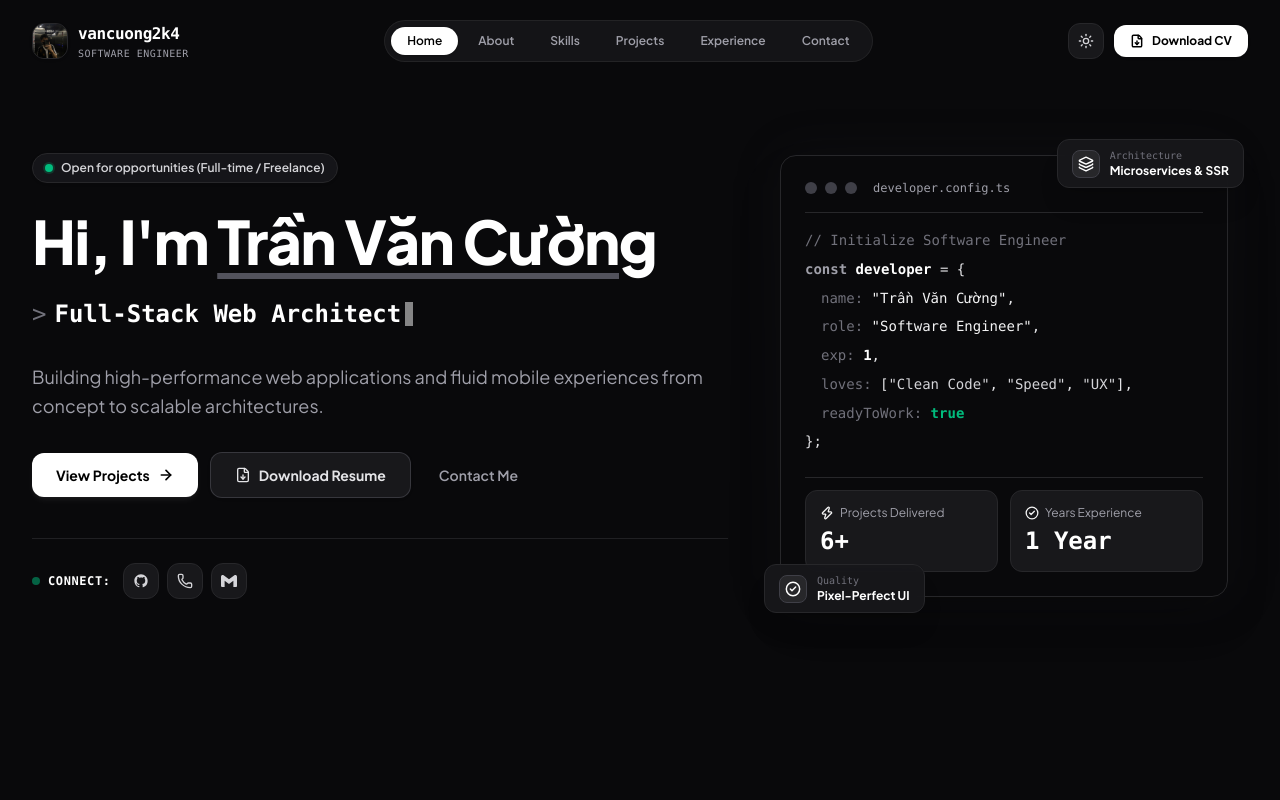
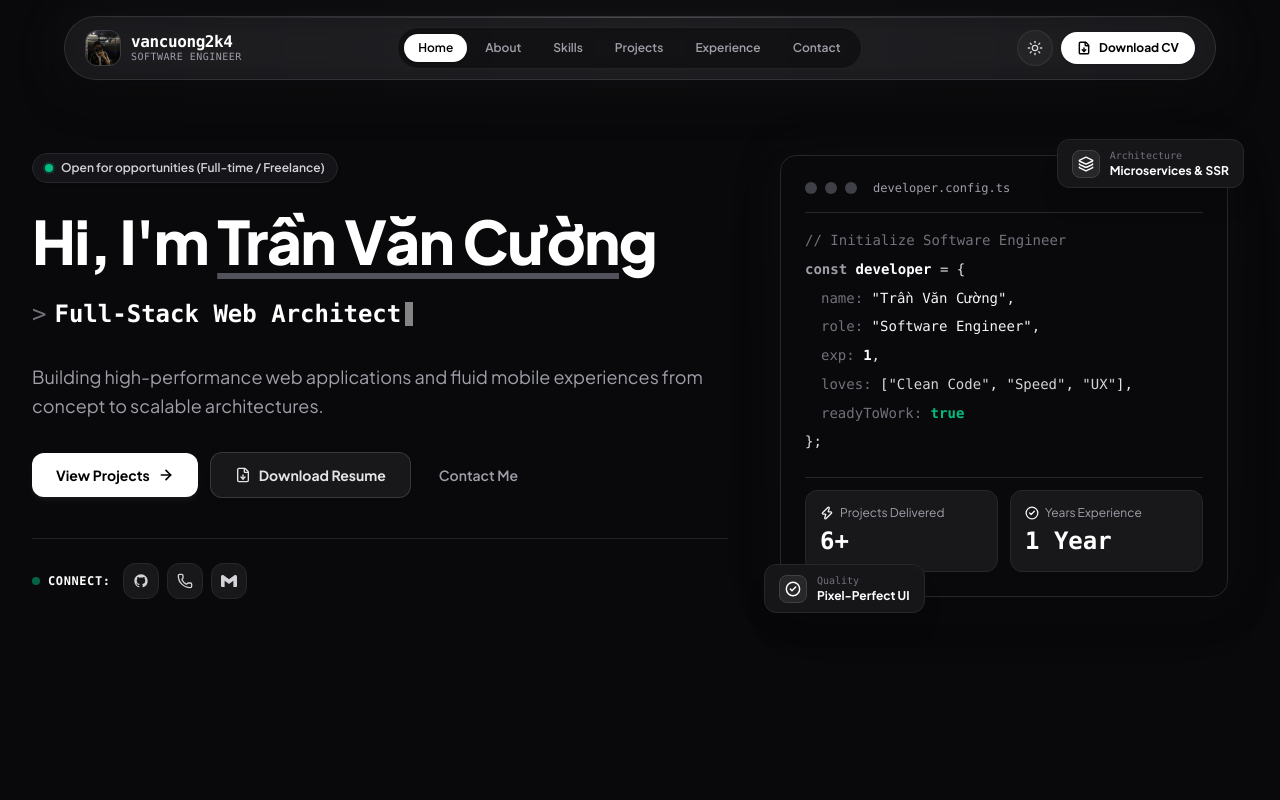
Before and after one commit to vancuong2k4/portfolio, a React (Vite) app: page / in a window 1280 px wide. Shown: the top 800 px of the page. Built offline with nearby package versions, Linux system fonts and the light colour scheme.

Commit message:
feat(navbar): upgrade header into modern floating island capsule with frosted glass and luminous edge

```diff
--- a/src/components/Navbar.tsx
+++ b/src/components/Navbar.tsx
@@ -56,21 +56,29 @@ export const Navbar: React.FC = () => {
   }
 
   return (
-    <header
-      className={`fixed top-0 left-0 right-0 z-50 transition-all duration-300 ${
+    <header className="fixed top-3 sm:top-4 inset-x-0 z-50 px-3 sm:px-6 pointer-events-none">
+      <div className="max-w-6xl mx-auto pointer-events-auto">
+        {/* Floating Capsule Bar */}
+        <div
+          className={`relative px-4 py-2.5 sm:px-5 sm:py-2.5 rounded-2xl sm:rounded-full transition-all duration-300 flex items-center justify-between border ${
             isScrolled
-          ? 'py-3.5 bg-white/90 dark:bg-black/90 backdrop-blur-xl border-b border-zinc-200 dark:border-zinc-800/80 shadow-md shadow-black/5 dark:shadow-black/40'
-          : 'py-5 bg-transparent'
+              ? 'bg-white/90 dark:bg-zinc-900/90 backdrop-blur-2xl border-zinc-300/80 dark:border-zinc-700/80 shadow-[0_12px_40px_rgba(0,0,0,0.12)] dark:shadow-[0_16px_48px_rgba(0,0,0,0.8)]'
+              : 'bg-white/80 dark:bg-zinc-900/80 backdrop-blur-xl border-zinc-200/80 dark:border-zinc-700/60 shadow-[0_8px_32px_rgba(0,0,0,0.06)] dark:shadow-[0_12px_40px_rgba(0,0,0,0.6)]'
           }`}
         >
-      <div className="max-w-7xl mx-auto px-4 sm:px-6 lg:px-8 flex items-center justify-between">
+          {/* Subtle ambient backlight aura */}
+          <div className="absolute -inset-1 rounded-2xl sm:rounded-full bg-gradient-to-r from-zinc-500/10 via-zinc-400/15 dark:via-zinc-500/15 to-zinc-500/10 blur-xl pointer-events-none -z-10" />
+
+          {/* Top Edge Luminous Hairline */}
+          <div className="absolute inset-x-6 top-0 h-[1px] bg-gradient-to-r from-transparent via-zinc-400/30 dark:via-white/20 to-transparent pointer-events-none" />
+
           {/* Brand Logo - Protected Non-Interactive Avatar */}
           <a
             href="#home"
-          className="flex items-center gap-2.5 group cursor-pointer"
+            className="flex items-center gap-2.5 group cursor-pointer shrink-0"
           >
             <div
-            className="relative w-9 h-9 rounded-xl overflow-hidden shadow-sm group-hover:scale-105 transition-transform duration-200 border border-zinc-200 dark:border-zinc-800 bg-zinc-100 dark:bg-zinc-900 shrink-0 select-none"
+              className="relative w-9 h-9 rounded-xl overflow-hidden shadow-xs group-hover:scale-105 transition-transform duration-200 border border-zinc-200 dark:border-zinc-700/80 bg-zinc-100 dark:bg-zinc-800 shrink-0 select-none"
               onContextMenu={(e) => e.preventDefault()}
             >
               <img
@@ -94,17 +102,17 @@ export const Navbar: React.FC = () => {
               />
             </div>
             <div className="flex flex-col">
-            <span className="font-bold text-base tracking-tight text-zinc-900 dark:text-white font-mono">
+              <span className="font-bold text-sm sm:text-base tracking-tight text-zinc-900 dark:text-white font-mono leading-none mb-0.5">
                 vancuong2k4
               </span>
-            <span className="text-[10px] uppercase font-mono tracking-wider text-zinc-500 dark:text-zinc-400">
+              <span className="text-[10px] uppercase font-mono tracking-wider text-zinc-500 dark:text-zinc-400 leading-none">
                 Software Engineer
               </span>
             </div>
           </a>
 
           {/* Desktop Navigation */}
-        <nav className="hidden lg:flex items-center gap-1 bg-zinc-100/80 dark:bg-zinc-900/80 p-1.5 rounded-full border border-zinc-200/80 dark:border-zinc-800/80 backdrop-blur-md">
+          <nav className="hidden lg:flex items-center gap-1 bg-zinc-100/80 dark:bg-zinc-950/60 p-1.5 rounded-full border border-zinc-200/80 dark:border-zinc-800/80 backdrop-blur-md">
             {navItems.map(item => {
               const sectionId = item.href.substring(1)
               const isActive = activeSection === sectionId
@@ -112,7 +120,7 @@ export const Navbar: React.FC = () => {
                 <a
                   key={item.name}
                   href={item.href}
-                className={`px-4 py-1.5 text-xs font-semibold rounded-full transition-all duration-200 ${
+                  className={`px-3.5 py-1.5 text-xs font-semibold rounded-full transition-all duration-200 ${
                     isActive
                       ? 'text-white bg-black dark:text-black dark:bg-white shadow-sm'
                       : 'text-zinc-600 dark:text-zinc-400 hover:text-black dark:hover:text-white hover:bg-zinc-200/50 dark:hover:bg-zinc-800/60'
@@ -125,12 +133,12 @@ export const Navbar: React.FC = () => {
           </nav>
 
           {/* Desktop Action Buttons */}
-        <div className="hidden lg:flex items-center gap-2.5">
+          <div className="hidden lg:flex items-center gap-2">
             {/* Theme Toggle */}
             <button
               onClick={toggleTheme}
               aria-label="Toggle Theme"
-            className="w-9 h-9 rounded-xl flex items-center justify-center text-zinc-600 dark:text-zinc-400 bg-zinc-100 dark:bg-zinc-900 hover:bg-zinc-200 dark:hover:bg-zinc-800 transition-colors border border-zinc-200 dark:border-zinc-800 cursor-pointer"
+              className="w-9 h-9 rounded-full flex items-center justify-center text-zinc-600 dark:text-zinc-400 bg-zinc-100/80 dark:bg-zinc-800/80 hover:bg-zinc-200 dark:hover:bg-zinc-700 transition-colors border border-zinc-200 dark:border-zinc-700/60 cursor-pointer"
             >
               {theme === 'dark' ? (
                 <Sun className="w-4 h-4 text-zinc-300 transition-transform duration-300 hover:rotate-90" />
@@ -142,7 +150,7 @@ export const Navbar: React.FC = () => {
             {/* Resume Download Button - High Contrast Monochrome */}
             <button
               onClick={handleDownloadCV}
-            className="flex items-center gap-2 px-4 py-2 text-xs font-bold rounded-xl text-white dark:text-black bg-black dark:bg-white hover:bg-zinc-800 dark:hover:bg-zinc-200 shadow-sm transition-all cursor-pointer hover:-translate-y-0.5 active:translate-y-0"
+              className="flex items-center gap-2 px-4 py-2 text-xs font-bold rounded-full text-white dark:text-black bg-black dark:bg-white hover:bg-zinc-800 dark:hover:bg-zinc-200 shadow-sm transition-all cursor-pointer hover:scale-105 active:scale-95"
             >
               <FileDown className="w-3.5 h-3.5 stroke-[2.5]" />
               <span>Download CV</span>
@@ -154,7 +162,7 @@ export const Navbar: React.FC = () => {
             <button
               onClick={toggleTheme}
               aria-label="Toggle Theme"
-            className="w-9 h-9 rounded-lg flex items-center justify-center text-zinc-600 dark:text-zinc-400 bg-zinc-100 dark:bg-zinc-900 border border-zinc-200 dark:border-zinc-800"
+              className="w-9 h-9 rounded-lg flex items-center justify-center text-zinc-600 dark:text-zinc-400 bg-zinc-100 dark:bg-zinc-800 border border-zinc-200 dark:border-zinc-700"
             >
               {theme === 'dark' ? (
                 <Sun className="w-4 h-4 text-zinc-300" />
@@ -166,7 +174,7 @@ export const Navbar: React.FC = () => {
             <button
               onClick={() => setIsMobileMenuOpen(!isMobileMenuOpen)}
               aria-label="Open Navigation Menu"
-            className="w-9 h-9 rounded-lg flex items-center justify-center text-zinc-900 dark:text-white bg-zinc-100 dark:bg-zinc-900 border border-zinc-200 dark:border-zinc-800"
+              className="w-9 h-9 rounded-lg flex items-center justify-center text-zinc-900 dark:text-white bg-zinc-100 dark:bg-zinc-800 border border-zinc-200 dark:border-zinc-700"
             >
               {isMobileMenuOpen ? <X className="w-5 h-5" /> : <Menu className="w-5 h-5" />}
             </button>
@@ -179,7 +187,7 @@ export const Navbar: React.FC = () => {
             isMobileMenuOpen ? 'max-h-[500px] opacity-100' : 'max-h-0 opacity-0 pointer-events-none'
           }`}
         >
-        <div className="mt-2 mx-4 p-4 rounded-2xl bg-white/95 dark:bg-zinc-950/95 backdrop-blur-xl border border-zinc-200 dark:border-zinc-800 shadow-2xl flex flex-col gap-1">
+          <div className="mt-2 p-4 rounded-2xl bg-white/95 dark:bg-zinc-900/95 backdrop-blur-2xl border border-zinc-200 dark:border-zinc-700/80 shadow-2xl flex flex-col gap-1">
             {navItems.map(item => {
               const sectionId = item.href.substring(1)
               const isActive = activeSection === sectionId
@@ -191,7 +199,7 @@ export const Navbar: React.FC = () => {
                   className={`px-4 py-3 rounded-xl text-sm font-semibold transition-colors ${
                     isActive
                       ? 'text-white bg-black dark:text-black dark:bg-white'
-                    : 'text-zinc-700 dark:text-zinc-300 hover:bg-zinc-100 dark:hover:bg-zinc-900'
+                      : 'text-zinc-700 dark:text-zinc-300 hover:bg-zinc-100 dark:hover:bg-zinc-800'
                   }`}
                 >
                   {item.name}
@@ -212,6 +220,7 @@ export const Navbar: React.FC = () => {
             </div>
           </div>
         </div>
+      </div>
     </header>
   )
 }
```
Lines whose indentation alone changed are shown as unchanged.
